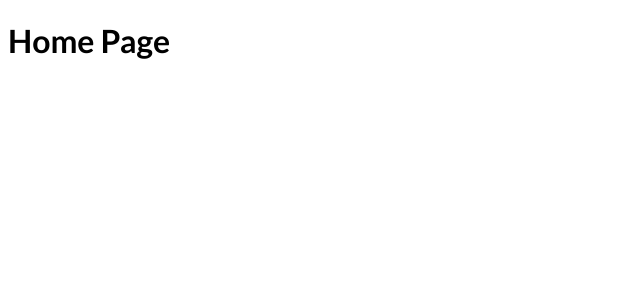
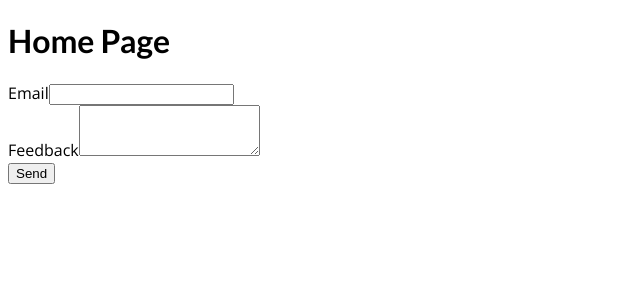
Before and after one commit to SerhiiUnhurian/nextjs-starter, a Next.js app: page / in a window 1280 px wide. Shown: the top 300 px of the page, without its empty margins (0-640 px from the left). Built offline with nearby package versions, Linux system fonts and the light colour scheme.

Commit message:
feat: add feedback POST api rout

```diff
--- /dev/null
+++ b/pages/api/feedback.js
@@ -0,0 +1,27 @@
+import fs from 'fs';
+import path from 'path';
+
+function handler(req, res) {
+  if (req.method === 'POST') {
+    const { email, feedback } = req.body;
+
+    const newFeedback = {
+      id: new Date().toISOString(),
+      email,
+      feedback,
+    };
+
+    // Store data in database or in a file
+    const filePath = path.join(process.cwd(), 'data', 'feedback.json');
+    const fileData = fs.readFileSync(filePath);
+    const feedbacks = JSON.parse(fileData);
+
+    feedbacks.push(newFeedback);
+    fs.writeFileSync(filePath, JSON.stringify(feedbacks));
+    res.status(201).json(newFeedback);
+  } else {
+    res.status(200).json({ message: 'This works!' });
+  }
+}
+
+export default handler;
--- a/pages/index.js
+++ b/pages/index.js
@@ -1,7 +1,41 @@
+import { useRef } from 'react';
+
 export default function HomePage() {
+  const emailRef = useRef();
+  const feedbackRef = useRef();
+
+  function handleSubmit(event) {
+    event.preventDefault();
+
+    const enteredEmail = emailRef.current.value;
+    const enteredFeedback = feedbackRef.current.value;
+    const reqBody = { email: enteredEmail, feedback: enteredFeedback };
+
+    fetch('/api/feedback', {
+      method: 'POST',
+      body: JSON.stringify(reqBody),
+      headers: {
+        'Content-type': 'application/json',
+      },
+    })
+      .then(response => response.json())
+      .then(feedback => {} /* console.log(feedback) */);
+  }
+
   return (
     <div>
       <h1>Home Page</h1>
+      <form onSubmit={handleSubmit}>
+        <div>
+          <label htmlFor="email">Email</label>
+          <input type="email" name="email" ref={emailRef} />
+        </div>
+        <div>
+          <label htmlFor="feedback">Feedback</label>
+          <textarea id="feedback" rows="3" ref={feedbackRef} />
+        </div>
+        <button>Send</button>
+      </form>
     </div>
   );
 }
```
Also changed, not shown: data/feedback.json (added, +9 -0 lines).
